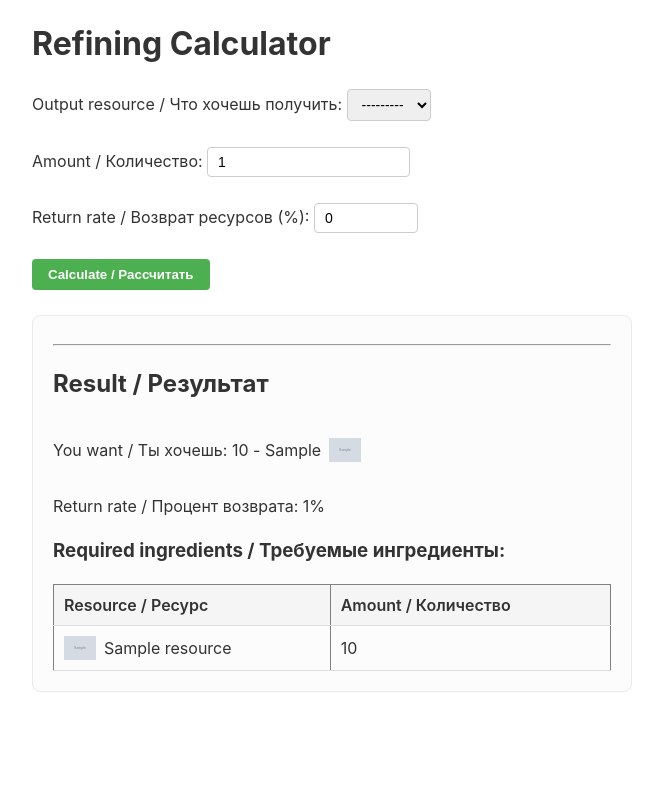
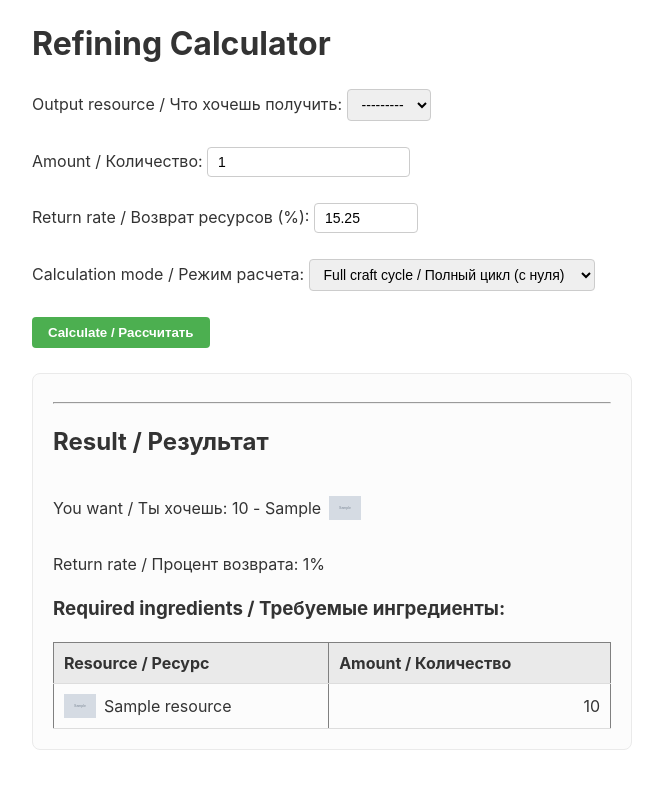
Before and after one commit to bizimod/albion, a Django app: template refining/templates/refining/calculation.html in a window 1280 px wide. Shown: the whole page, without its empty margins (308-971 px from the left). Run offline with Django 5.2, Linux system fonts and the light colour scheme; tables that the repository leaves empty hold one stand-in row (values such as "Sample post"); the template is opened without the code that fills it: values that come from a table or form of the project are taken from there, most other values are stand-ins (such as "Sample title", 1, 10 or a date in 2020); grey boxes marked "Sample" are stand-in pictures.

Commit message:
add calculation mode

```diff
--- a/refining/forms.py
+++ b/refining/forms.py
@@ -8,5 +8,12 @@
 
     amount = forms.DecimalField(min_value=1, initial=1, label='Amount / Количество')
 
-    return_rate = forms.DecimalField(min_value=0, max_value=100, decimal_places=2, initial=0,
+    return_rate = forms.DecimalField(min_value=0, max_value=100, decimal_places=2, initial=15.25,
                                      label='Return rate / Возврат ресурсов (%)')
+
+    CALCULATION_CHOICES = [
+        ('full_cycle', 'Full craft cycle / Полный цикл (с нуля)'),
+        ('last_step', 'Last step only / Только последний шаг'),
+    ]
+    calculation_type = forms.ChoiceField(choices=CALCULATION_CHOICES, initial='full_cycle',
+                                         label='Calculation mode / Режим расчета')
--- a/refining/templates/refining/calculation.html
+++ b/refining/templates/refining/calculation.html
@@ -38,15 +38,31 @@
         border-collapse: collapse;
         margin-top: 15px;
     }
+    /* Общие отступы и линии для всех ячеек */
     th, td {
         padding: 10px;
-        text-align: left;
-        border-bottom: 1px solid #ddd; /* Легкая линия вместо жирной рамки */
+        border-bottom: 1px solid #ddd;
     }
+
+    /* Стили для текста в шапке (заголовках) */
     th {
-        background-color: #f5f5f5;
-        font-weight: 600;
+        background-color: #eaeaea; /* Сделали шапку чуть темнее, чтобы она выделялась */
+        font-weight: bold;         /* Жирный текст только для заголовков */
+        text-align: left;          /* Заголовки обычно выравнивают по левому краю */
     }
+
+    /* Стили для обычных ячеек с данными */
+    td {
+        font-weight: normal;       /* Обычный текст для ресурсов и цифр */
+        text-align: right;          /* Выравнивание по правому краю для аккуратности */
+    }
+
+    /* Красивая подсветка строки при наведении мыши */
+    tr:hover {
+        background-color: #f9f9f9; /* Мягкий светлый цвет подсветки */
+        transition: background-color 0.2s ease; /* Добавляет плавность изменению цвета */
+    }
+
     .result-card {
     background-color: #fcfcfc; /* Очень легкий серый фон */
     border: 1px solid #eaeaea; /* Тонкая, едва заметная рамка */
@@ -54,7 +70,8 @@
     padding: 20px;             /* Внутренние отступы, чтобы тексту было свободно */
     margin-top: 25px;          /* Отступ от верхней формы и кнопки */
     box-shadow: 0 4px 6px rgba(0,0,0,0,02); /* Почти невидимая тень для объема */
-}
+    }
+
 </style>
 
 <h1>Refining Calculator</h1>
```
Also changed, not shown: refining/services.py (+8 -13 lines), refining/views.py (+17 -8 lines).
